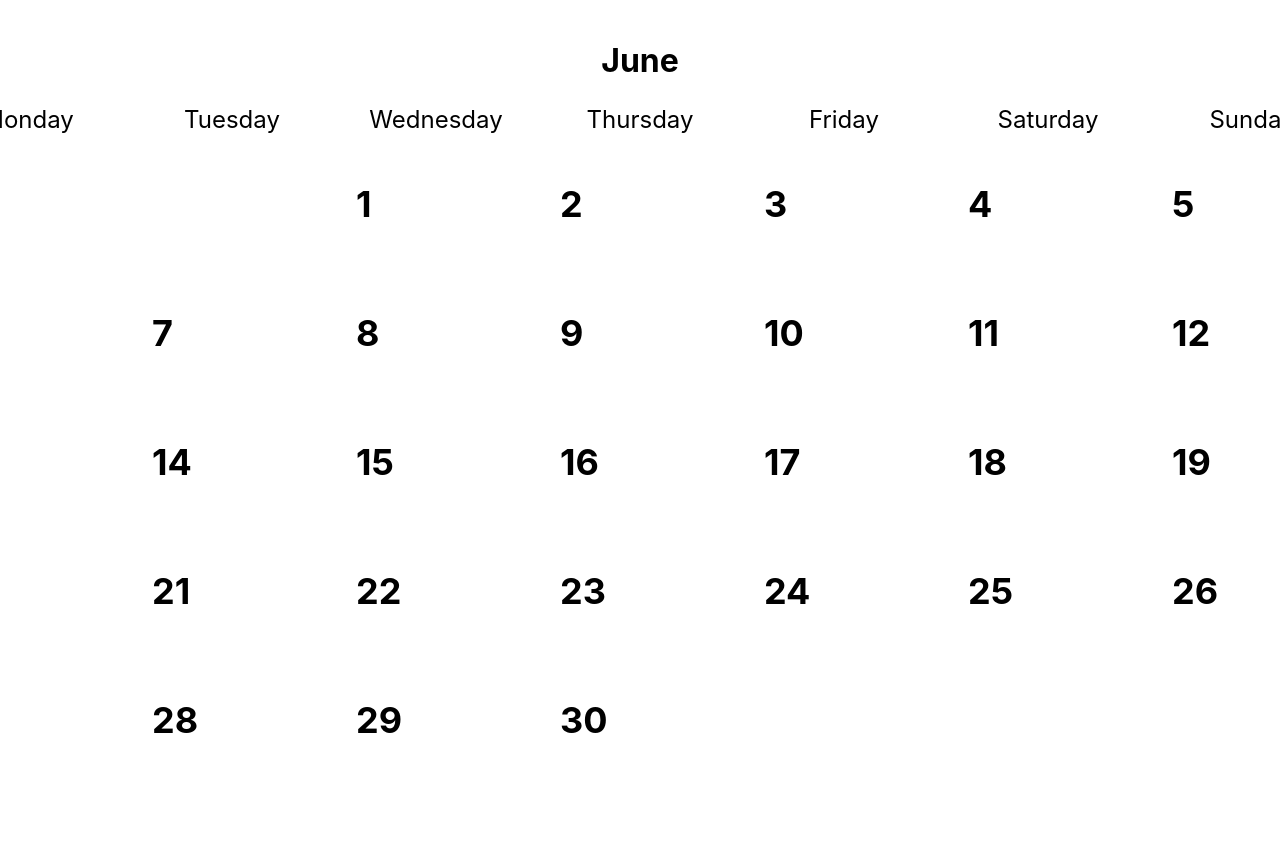
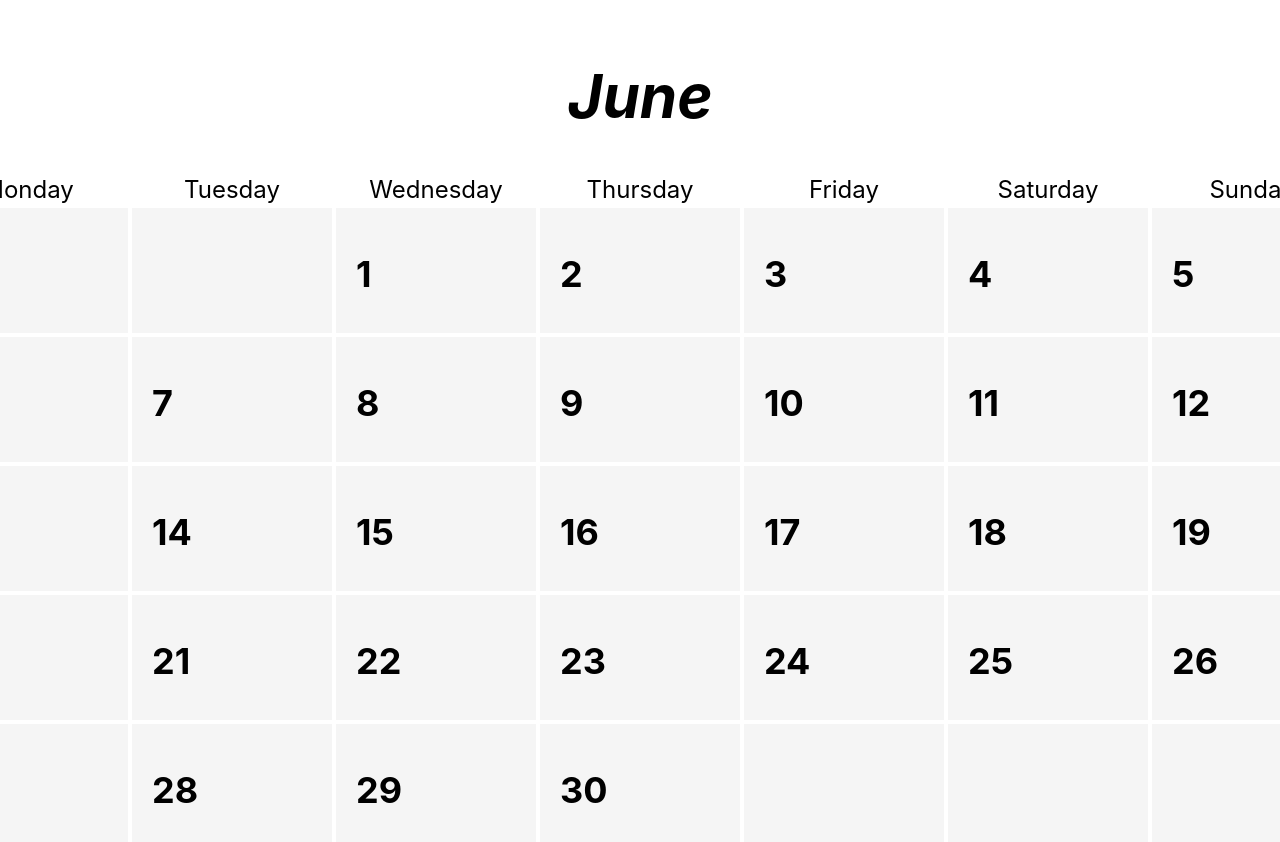
Before and after one commit to FoRPoP/calendar-app, a Next.js app in the folder frontend/: page / in a window 1280 px wide. Shown: the top 842 px of the page. Before the commit the page ends 802 px from the top, so only its background shows below. Built offline with nearby package versions, Linux system fonts and the light colour scheme.

Commit message:
Changed the graphical appereance of the calendar(added more colors and effects).

```diff
--- a/frontend/src/components/Calendar/calendar.module.css
+++ b/frontend/src/components/Calendar/calendar.module.css
@@ -1,5 +1,6 @@
 .calendar
 {
+    background-color: white;
     padding: 20px;
     display: flex;
     flex-direction: column;
@@ -22,6 +23,7 @@
 
 .header
 {
-    font-size: xx-large;
+    font-size: 60px;
+    font-style: italic;
     text-align: center;
 }
--- a/frontend/src/components/Day/day.module.css
+++ b/frontend/src/components/Day/day.module.css
@@ -1,7 +1,14 @@
 .day
 {
+    background-color: rgb(245,245,245);
     padding: 20px;
     text-align: left;
     width: 200px;
     height: 125px;
 }
+
+.day:hover, .day:focus, .day:active
+{
+    background-color: rgba(0,128,128, 0.8);
+    border-radius: 30%;
+}
--- a/frontend/src/components/Meeting/index.js
+++ b/frontend/src/components/Meeting/index.js
@@ -82,6 +82,7 @@ const Meeting = ({close, date}) =>
                     onChange = {(e) => setDesc(e.target.value)}
                 ></input>
             </div>
+            <br></br>
             <div className = {styles.btnLabel}>
                 <button className = {styles.btn} type = 'submit'>Submit Meeting</button>
                 <button className = {styles.btn} onClick = {(e) => reset(e)}>Close</button>
--- a/frontend/src/components/Meeting/meeting.module.css
+++ b/frontend/src/components/Meeting/meeting.module.css
@@ -21,6 +21,7 @@
     padding: 10px;
 }
 
+
 .btn
 {
     height: 50px;
@@ -32,13 +33,12 @@
     background-color: white;
 }
 
-
 .btnLabel
 {
     width: 200px;
     margin: 0 auto;
     display: inline;
-    padding: 100px;
+    padding: 0px 100px;
 }
 
 .btn:hover
```
